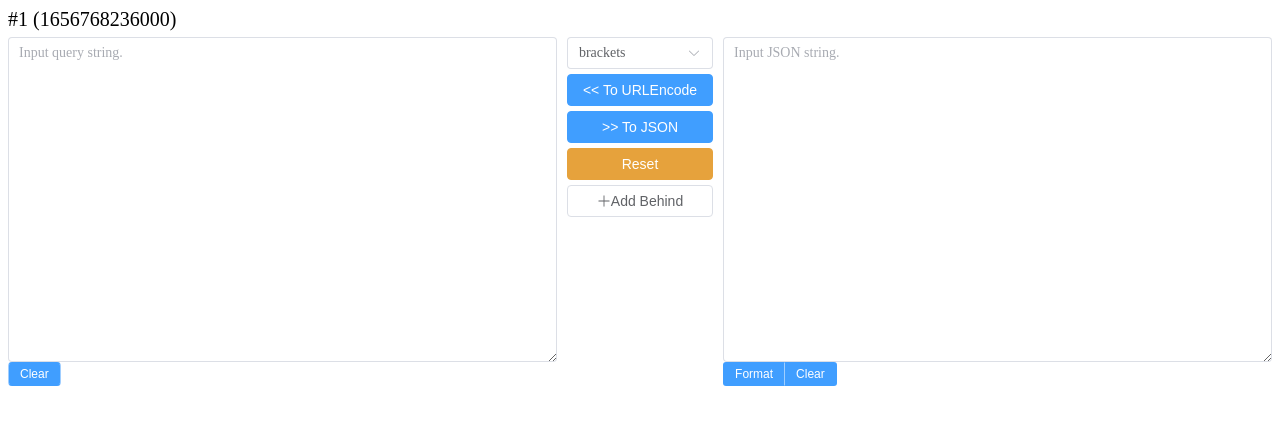
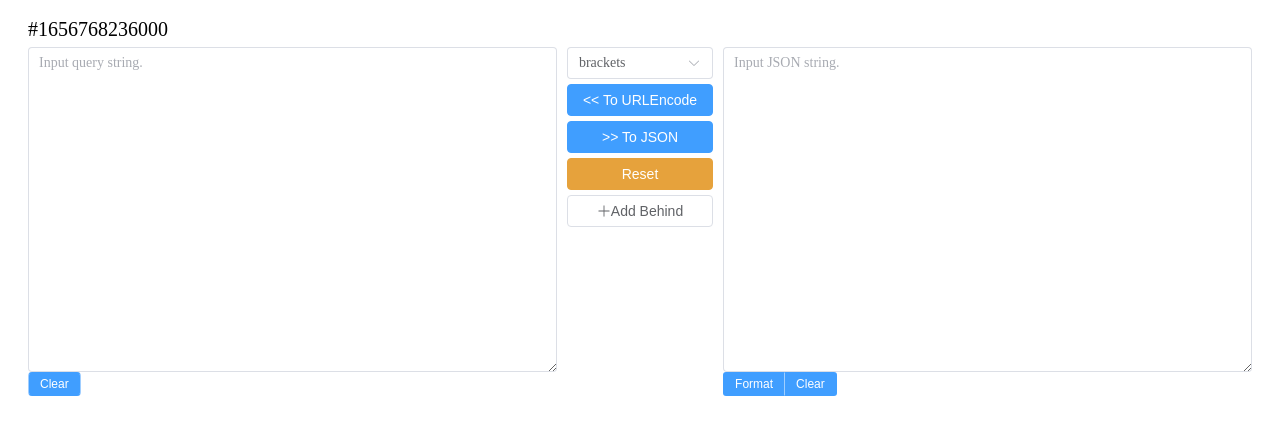
Before and after one commit to CoffeeWorm/json2querystring, a Vue app: page / in a window 1280 px wide. Shown: the top 434 px of the page. Built offline with nearby package versions, Linux system fonts and the light colour scheme.

Commit message:
feat: drag and drop

```diff
--- a/package.json
+++ b/package.json
@@ -18,7 +18,8 @@
     "pinia-plugin-persistedstate": "^3.1.0",
     "prettier": "^2.7.1",
     "qs": "^6.11.0",
-    "vue": "^3.2.47"
+    "vue": "^3.2.47",
+    "vuedraggable": "^4.1.0"
   },
   "devDependencies": {
     "@babel/core": "^7.21.3",
--- a/src/App.less
+++ b/src/App.less
@@ -1,6 +1,18 @@
 .app-container {
   .transfer-container {
     margin-bottom: 2em;
+    .transfer-item {
+      position: relative;
+      padding: 10px 20px;
+      box-sizing: border-box;
+      &.sortable-chosen {
+        border: 5px dashed rgba(0, 0, 0, 0.2);
+      }
+    }
+    &__ghost {
+      opacity: 0.5;
+      background: #a0cfff;
+    }
     &__title {
       margin-bottom: 0.3em;
       font-size: 20px;
@@ -8,6 +20,12 @@
     &__add-btn {
       margin-top: 5px;
       width: 100%;
+    }
+    &__handle-btn {
+      margin-top: 5px;
+      margin-left: 0;
+      width: 100%;
+      cursor: move;
     }
     &__close-btn {
       position: absolute;
@@ -24,12 +42,9 @@
       transition: all 300ms;
       cursor: pointer;
       &:hover {
-        background-color: rgba(0, 0, 0, .1);
+        background-color: rgba(0, 0, 0, 0.1);
         transform: rotate(180deg);
       }
     }
   }
-  .transfer-container{
-    position: relative;
-  }
 }
--- a/src/App.vue
+++ b/src/App.vue
@@ -1,17 +1,33 @@
 <template>
   <div class="app-container">
-    <div
+    <draggable
       class="transfer-container"
-      v-for="({ id, name, value }, idx) in list"
-      :key="id"
+      :disabled="false"
+      ghost-class="transfer-container__ghost"
+      item-key="id"
+      handle=".transfer-container__handle-btn"
+      :list="list"
+      @start="dragging = true"
+      @end="dragging = false"
     >
-      <div class="transfer-container__title">
-        #{{ idx + 1 }} ({{ name || id }})
-      </div>
-      <QsTransfer :value="value" @input="edit(id, { id, name, value: $event })">
+      <template #item="{ element: { name, id, value } }">
+        <div class="transfer-item">
+          <div class="transfer-container__title">#{{ name || id }}</div>
+          <QsTransfer
+            :value="value"
+            @input="edit(id, { id, name, value: $event })"
+          >
             <template #operator>
               <ElButton class="transfer-container__add-btn" @click="add(id)">
                 <ElIcon><Plus /></ElIcon> Add Behind
+              </ElButton>
+              <div></div>
+              <ElButton
+                v-if="list.length > 1"
+                class="transfer-container__handle-btn"
+                @click="add(id)"
+              >
+                <ElIcon><Sort /></ElIcon>
               </ElButton>
               <ElPopconfirm
                 v-if="list.length - 1"
@@ -28,15 +44,21 @@
             </template>
           </QsTransfer>
         </div>
+      </template>
+    </draggable>
   </div>
 </template>
 
 <script lang="ts" setup>
-import { Plus, Close } from '@element-plus/icons-vue';
+import { ref } from 'vue';
+import { Plus, Close, Sort } from '@element-plus/icons-vue';
+import draggable from 'vuedraggable';
 import { ElPopconfirm, ElButton, ElIcon } from 'element-plus';
 import QsTransfer from '@/components/qs-transfer/index.vue';
 import useList from '@/store/list';
 
+const dragging = ref(false);
+
 const { list, edit, add, remove } = useList();
 </script>
 <style lang="less" src="./App.less"></style>
```
Also changed, not shown: 1 other file (tests, documents, lock files or other folders). Lines whose indentation alone changed are shown as unchanged.
